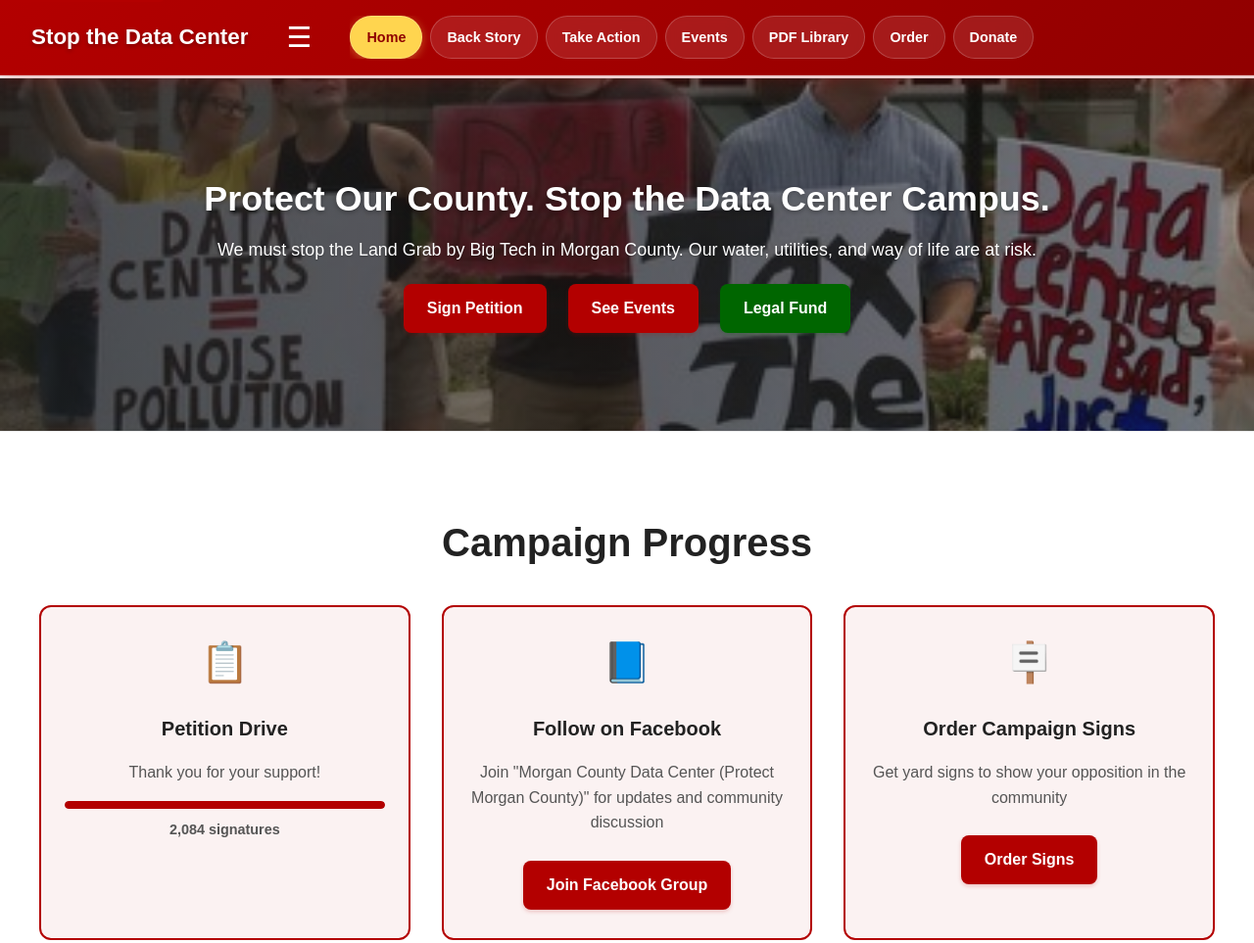
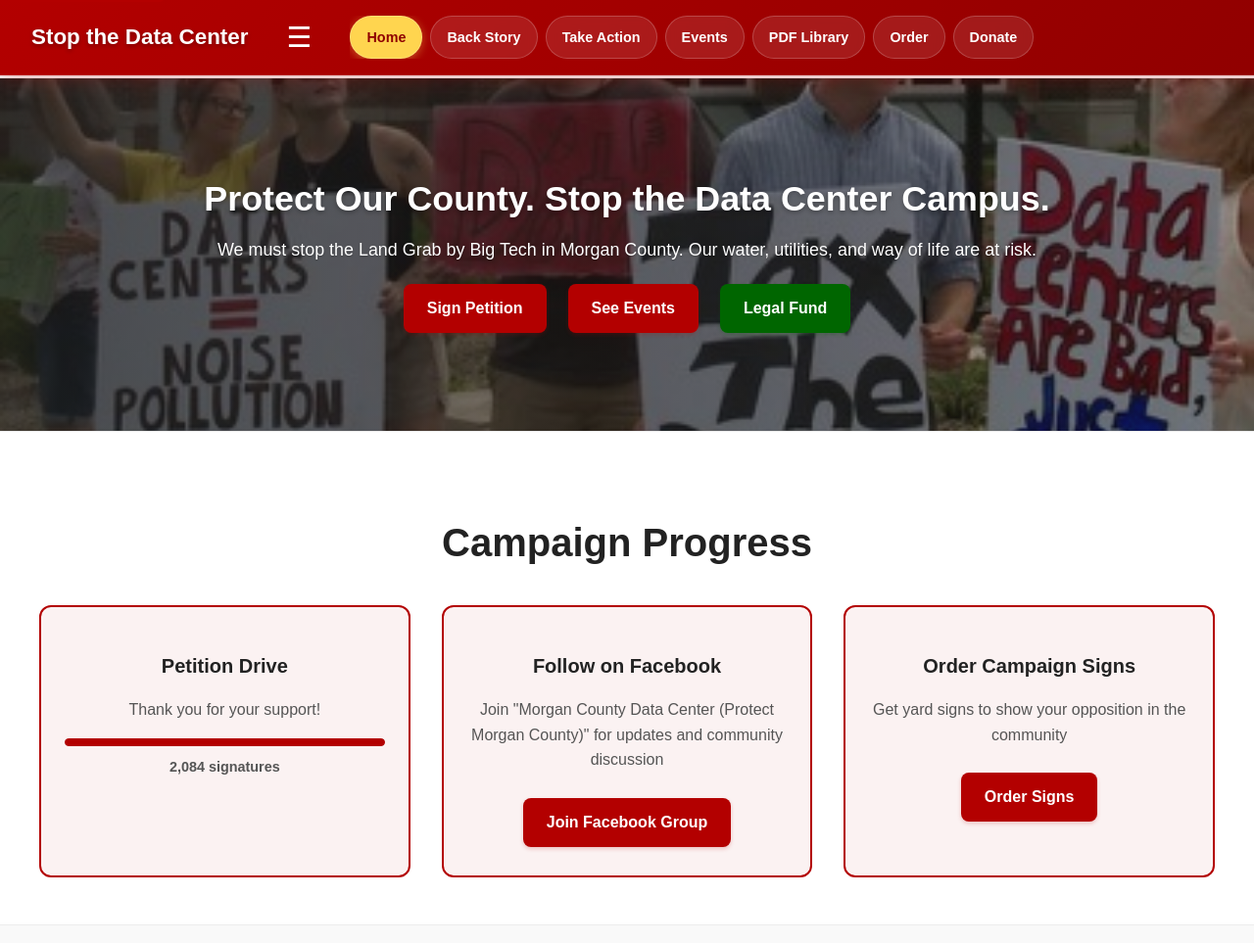
Before and after one commit to retr0watchdog/monroviaDC, a plain HTML site: page index.html in a window 1280 px wide. Shown: the top 963 px of the page at 98% size. Drawn offline with Linux system fonts and the light colour scheme; no server answers.

Commit message:
Update index.html

```diff
--- a/index.html
+++ b/index.html
@@ -100,7 +100,6 @@
           <h2>Campaign Progress</h2>
           <div class="milestones">
             <div class="milestone active">
-              <div class="milestone-icon">📋</div>
               <h3>Petition Drive</h3>
               <p>Thank you for your support!</p>
               <div class="progress-bar">
@@ -109,13 +108,11 @@
               <span class="progress-text">2,084 signatures</span>
             </div>
             <div class="milestone active">
-              <div class="milestone-icon">📘</div>
               <h3>Follow on Facebook</h3>
               <p>Join "Morgan County Data Center (Protect Morgan County)" for updates and community discussion</p>
               <a href="https://www.facebook.com/share/1CZp5nN8wh/?mibextid=wwXIfr" target="_blank" class="btn btn-primary" style="margin-top: 10px;">Join Facebook Group</a>
             </div>
             <div class="milestone active">
-              <div class="milestone-icon">🪧</div>
               <h3>Order Campaign Signs</h3>
               <p>Get yard signs to show your opposition in the community</p>
               <a href="order.html" class="btn btn-primary" style="margin-top: 10px;">Order Signs</a>
```
